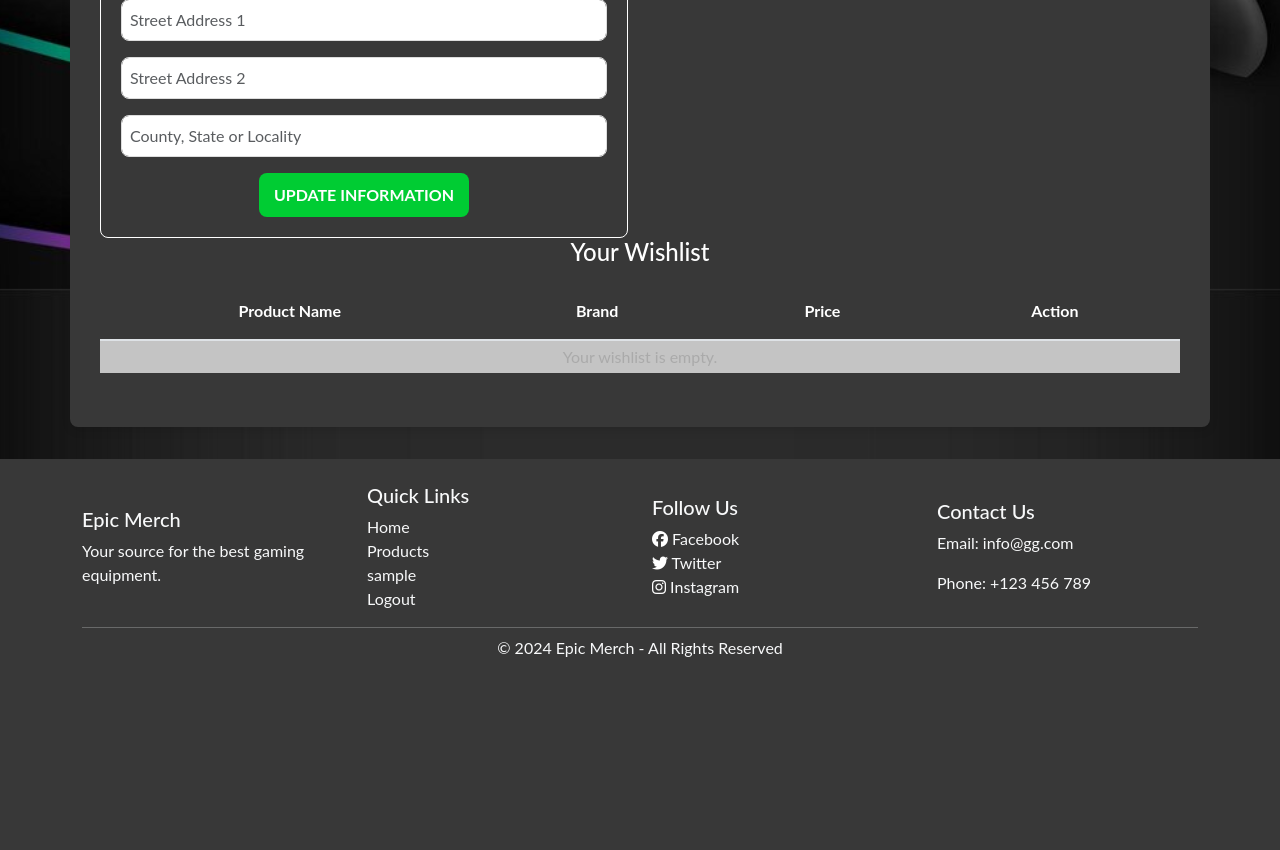
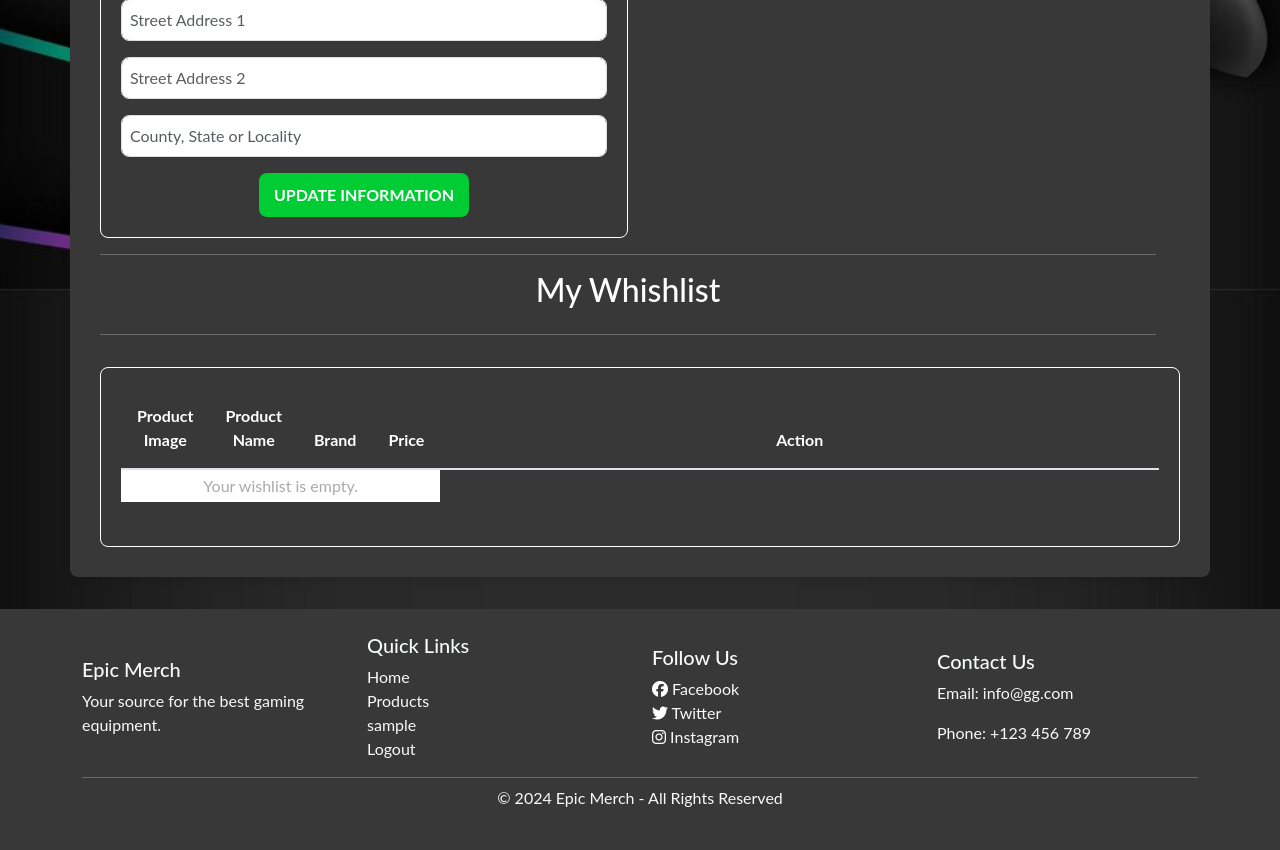
Before and after one commit to nazar0309/epic_merch, a Django app: page /profile/ in a window 1280 px wide. Shown: the part 511-1361 px from the top of the page. Before the commit the page ends 1168 px from the top, so only its background shows below. Run offline with Django 3.2, Linux system fonts and the light colour scheme; the visitor is signed in with stand-in values (Sample User, id 1); data comes from the database, SQL or seed files in the repository; data that the repository does not hold is empty; some libraries are stand-ins or nearby versions.

Commit message:
Add styling to whishlist

```diff
--- a/profiles/static/profiles/css/profile.css
+++ b/profiles/static/profiles/css/profile.css
@@ -100,3 +100,36 @@
 .text-muted {
     color: #aaa !important;
 }
+
+/* Wishlist Styling */
+.wishlist {
+    border: 1px solid white;
+    padding: 20px;
+    border-radius: 8px;
+    background-color: #383838;
+}
+
+.wishlist tbody {
+    background-color: #fff;
+    border-radius: 8px !important;
+}
+
+.wishlist th {
+    text-align: center;
+    color: black;
+}
+
+.wishlist td {
+    text-align: center;
+    color: black;
+}
+
+.wishlist .btn-danger {
+    border-radius: 5px;
+    padding: 5px 10px;
+    font-size: 0.9rem;
+}
+
+.wishlist .btn-danger:hover {
+    background-color: #cc0000;
+}
--- a/profiles/templates/profiles/profile.html
+++ b/profiles/templates/profiles/profile.html
@@ -72,12 +72,19 @@
 
         <!-- Wishlist Section -->
         <div class="row">
+            <div class="row">
+                <div class="col">
+                    <hr>
+                    <h2 class="logo-font mb-4 text-white text-center">My Whishlist</h2>
+                    <hr>
+                </div>
+            </div>
             <div class="col-12">
-                <h4 class="text-white text-center">Your Wishlist</h4>
                 <div class="wishlist table-responsive mt-3">
                     <table class="table table-sm table-borderless">
                         <thead>
                             <tr>
+                                <th>Product Image</th>
                                 <th>Product Name</th>
                                 <th>Brand</th>
                                 <th>Price</th>
@@ -86,11 +93,19 @@
                         </thead>
                         <tbody>
                             {% for item in wishlist_items %}
-                                <tr>
+                                <tr class='whish_row'>
+                                    <!-- Product Image -->
+                                    <td class="p-3 text-center align-middle">
+                                        {% if item.product.image %}
+                                        <img class="bag-item-image img-fluid rounded" src="{{ item.product.image.url }}" alt="{{ item.product.name }}">
+                                        {% else %}
+                                        <img class="bag-item-image img-fluid rounded" src="{% get_media_prefix %}noimage.png" alt="{{ item.product.name }}">
+                                        {% endif %}
+                                    </td>
                                     <td class='text-center'>{{ item.product.name }}</td>
                                     <td class='text-center'>{{ item.product.brand }}</td>
                                     <td class='text-center'>${{ item.product.price }}</td>
-                                    <td class='text-center'>
+                                    <td class='text-center' style="padding: 15px;">
                                         <a href="{% url 'remove_from_wishlist' item.product.id %}" class="btn btn-sm btn-danger">
                                             Remove
                                         </a>
```
